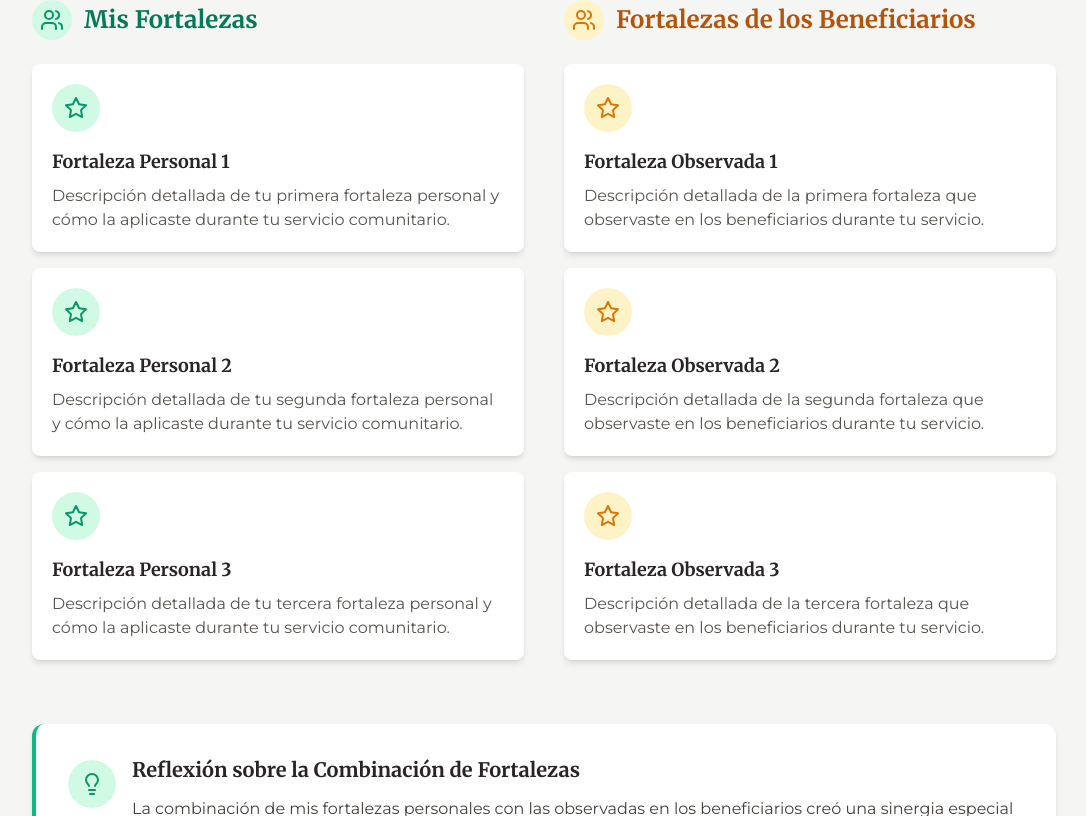
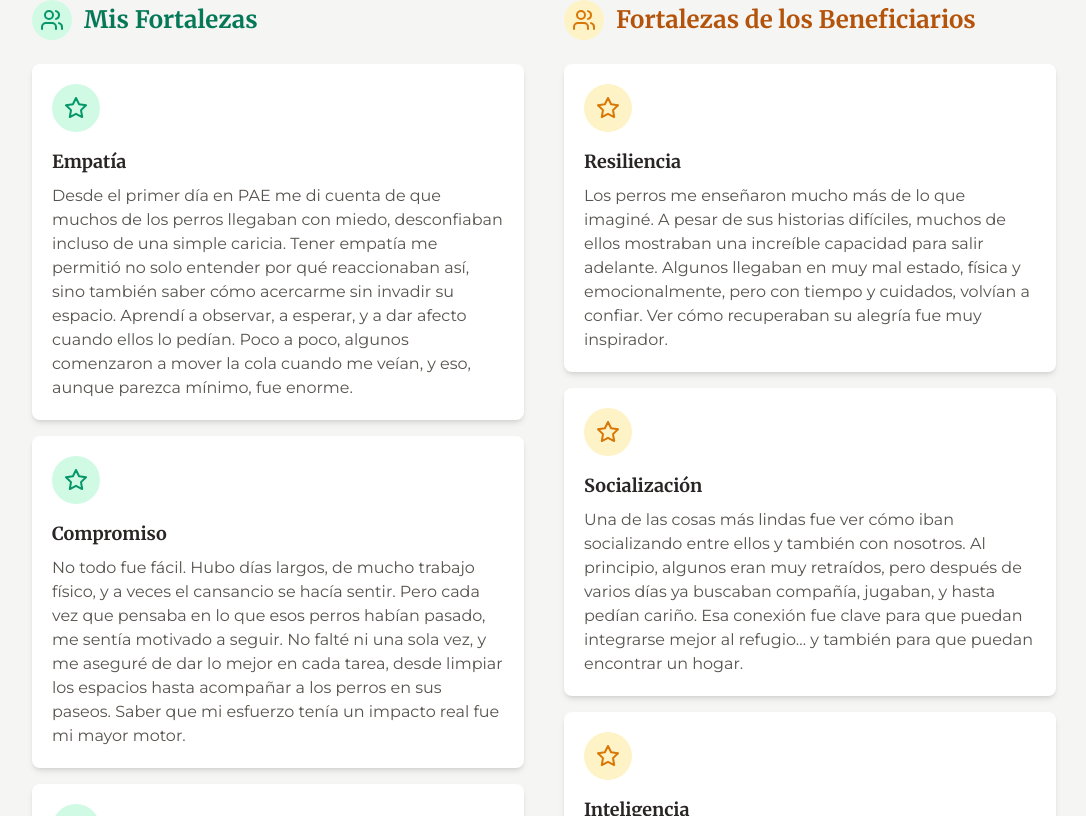
Before and after one commit to mdunda09/hola, a React (Vite) app: page / in a window 1280 px wide. Shown: the part 1104-1920 px from the top of the page, without its empty margins (96-1182 px from the left). Built offline with nearby package versions, Linux system fonts and the light colour scheme.

Commit message:
Update Strengths.tsx

```diff
--- a/src/components/Strengths.tsx
+++ b/src/components/Strengths.tsx
@@ -30,31 +30,31 @@ const Strengths: React.FC = () => {
   // Sample data - replace with actual content
   const personalStrengths = [
     {
-      title: "Fortaleza Personal 1",
-      description: "Descripción detallada de tu primera fortaleza personal y cómo la aplicaste durante tu servicio comunitario."
+      title: "Empatía",
+      description: "Desde el primer día en PAE me di cuenta de que muchos de los perros llegaban con miedo, desconfiaban incluso de una simple caricia. Tener empatía me permitió no solo entender por qué reaccionaban así, sino también saber cómo acercarme sin invadir su espacio. Aprendí a observar, a esperar, y a dar afecto cuando ellos lo pedían. Poco a poco, algunos comenzaron a mover la cola cuando me veían, y eso, aunque parezca mínimo, fue enorme."
     },
     {
-      title: "Fortaleza Personal 2",
-      description: "Descripción detallada de tu segunda fortaleza personal y cómo la aplicaste durante tu servicio comunitario."
+      title: "Compromiso",
+      description: "No todo fue fácil. Hubo días largos, de mucho trabajo físico, y a veces el cansancio se hacía sentir. Pero cada vez que pensaba en lo que esos perros habían pasado, me sentía motivado a seguir. No falté ni una sola vez, y me aseguré de dar lo mejor en cada tarea, desde limpiar los espacios hasta acompañar a los perros en sus paseos. Saber que mi esfuerzo tenía un impacto real fue mi mayor motor."
     },
     {
-      title: "Fortaleza Personal 3",
-      description: "Descripción detallada de tu tercera fortaleza personal y cómo la aplicaste durante tu servicio comunitario."
+      title: "Trabajo en equipo",
+      description: "En el refugio no estaba solo. Trabajé con otros voluntarios y con el equipo de PAE, y ahí descubrí lo importante que es saber escuchar, repartir tareas y ayudarnos entre todos. Muchas veces organizábamos juntos los horarios para las caminatas o colaborábamos en actividades de adopción. Esa coordinación hizo todo más fluido y también me enseñó a valorar el trabajo colectivo."
     }
   ];
 
   const beneficiaryStrengths = [
     {
-      title: "Fortaleza Observada 1",
-      description: "Descripción detallada de la primera fortaleza que observaste en los beneficiarios durante tu servicio."
+      title: "Resiliencia",
+      description: "Los perros me enseñaron mucho más de lo que imaginé. A pesar de sus historias difíciles, muchos de ellos mostraban una increíble capacidad para salir adelante. Algunos llegaban en muy mal estado, física y emocionalmente, pero con tiempo y cuidados, volvían a confiar. Ver cómo recuperaban su alegría fue muy inspirador."
     },
     {
-      title: "Fortaleza Observada 2",
-      description: "Descripción detallada de la segunda fortaleza que observaste en los beneficiarios durante tu servicio."
+      title: "Socialización",
+      description: "Una de las cosas más lindas fue ver cómo iban socializando entre ellos y también con nosotros. Al principio, algunos eran muy retraídos, pero después de varios días ya buscaban compañía, jugaban, y hasta pedían cariño. Esa conexión fue clave para que puedan integrarse mejor al refugio… y también para que puedan encontrar un hogar."
     },
     {
-      title: "Fortaleza Observada 3",
-      description: "Descripción detallada de la tercera fortaleza que observaste en los beneficiarios durante tu servicio."
+      title: "Inteligencia",
+      description: "Muchos perros aprendían rápidamente las rutinas del refugio. Sabían cuándo era hora de comer, cuándo salíamos a caminar, e incluso algunos seguían indicaciones simples. Esa capacidad de adaptación no solo hacía más fácil el día a día en PAE, sino que aumentaba sus chances de ser adoptados."
     }
   ];
 
@@ -122,8 +122,7 @@ const Strengths: React.FC = () => {
                 <p className="text-stone-700 leading-relaxed">
                   La combinación de mis fortalezas personales con las observadas en los beneficiarios
                   creó una sinergia especial que facilitó enormemente el desarrollo de las actividades.
-                  [Explica detalladamente cómo la combinación de estas fortalezas ayudó al desarrollo
-                  de las actividades, con ejemplos concretos y reflexiones sobre el impacto generado].
+                  Mi empatía y compromiso encontraron una respuesta en la resiliencia y confianza de los perros. Fue una conexión mutua: yo les ofrecía tiempo y cuidado, y ellos, con sus progresos diarios, me devolvían esperanza. Trabajar en equipo con otros voluntarios y ver cómo los perros se unían al grupo, me hizo sentir parte de algo más grande. Esa mezcla de fortalezas, tanto humanas como animales, hizo que cada actividad tuviera un impacto real.
                 </p>
               </div>
             </div>
```
